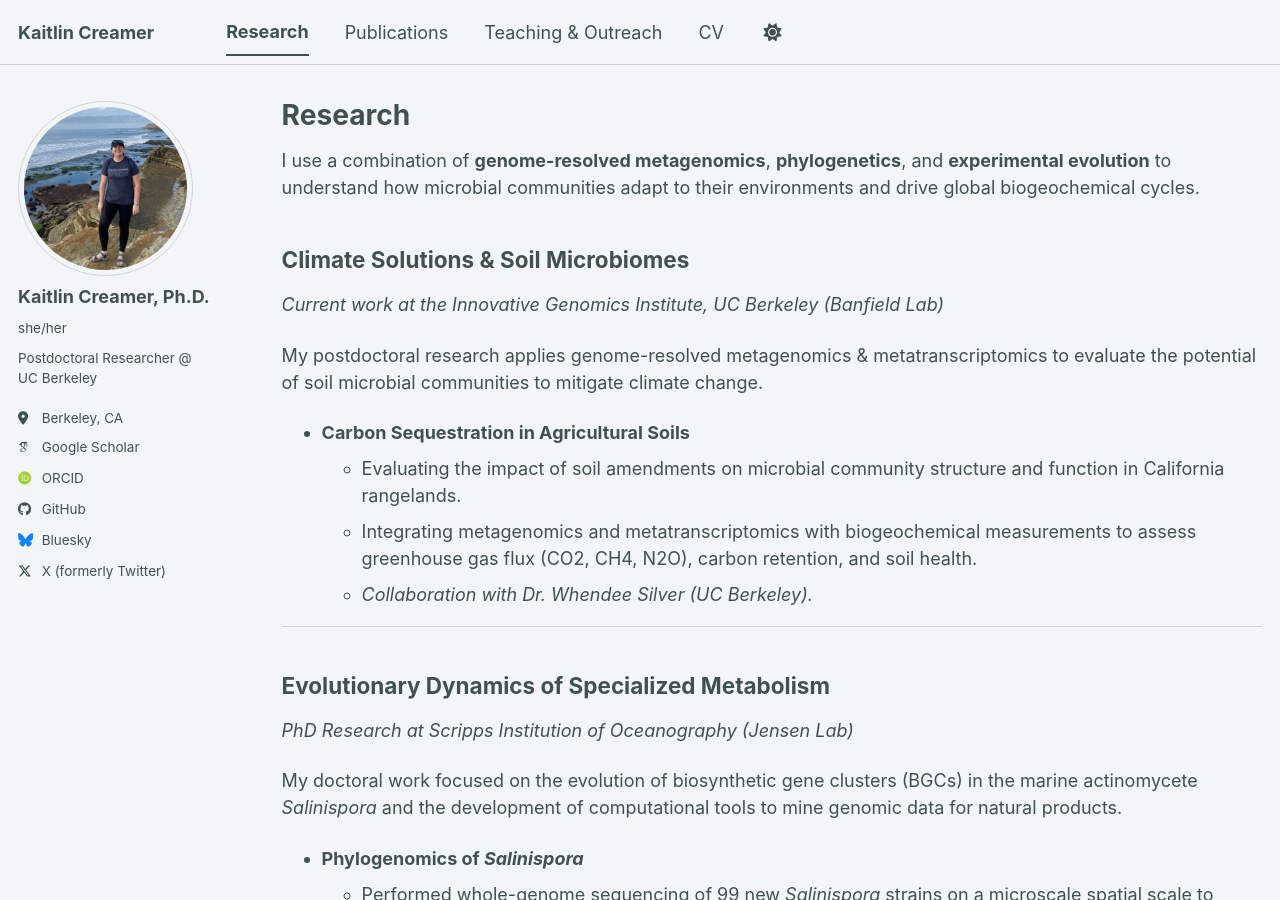
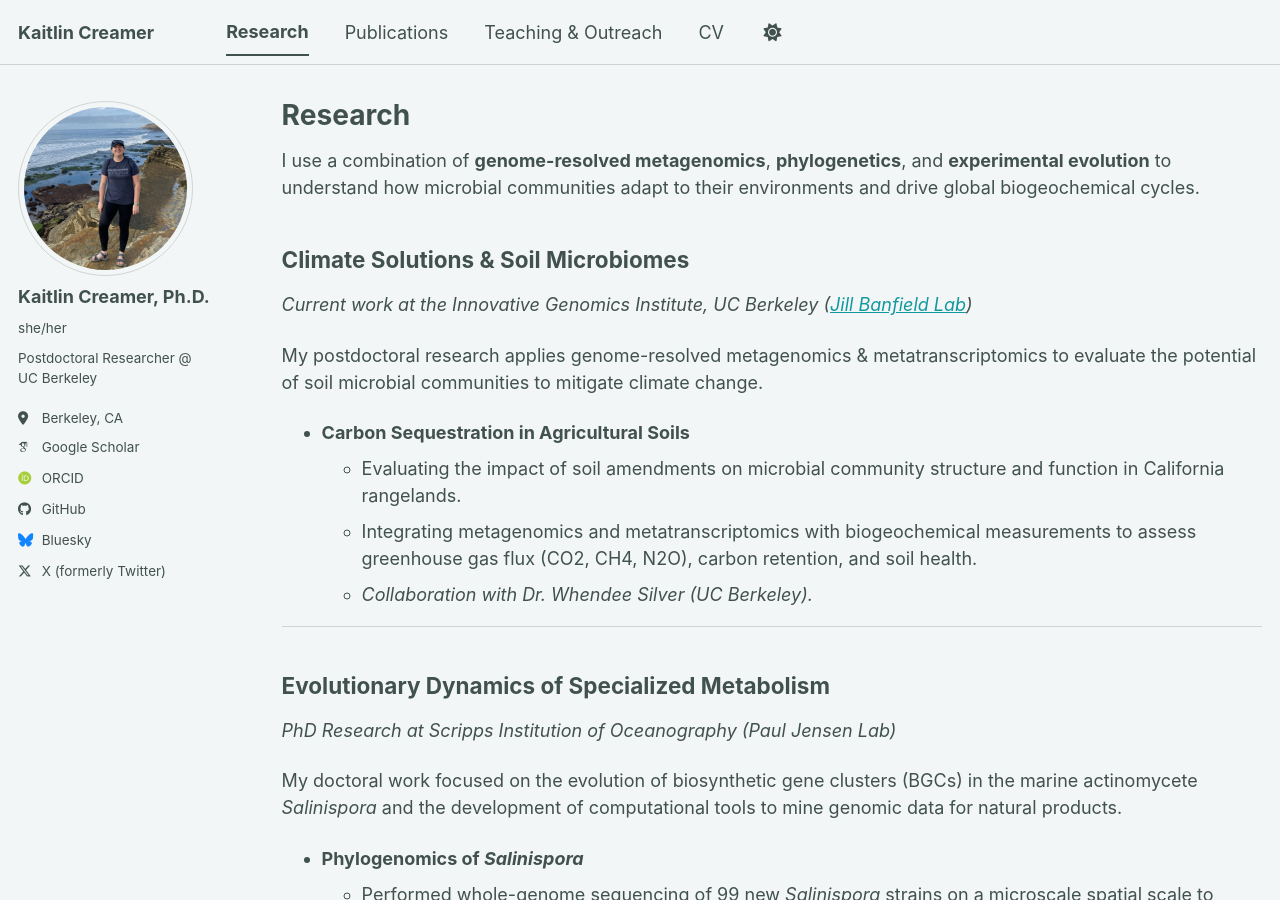
Before and after one commit to creamerk/creamerk.github.io, a Jekyll site: the page built from _pages/research.md, in a window 1280 px wide and 900 px high. Built offline with Jekyll 4.4.1, drawn with Linux system fonts in a browser that asks for light colours; some web fonts are replaced; a script bundle is joined from its source files by our own code; library files that are not in the unit come from our copies.

Commit message:
Update research.md
update links to open in new tabs

```diff
--- a/_pages/research.md
+++ b/_pages/research.md
@@ -10,7 +10,7 @@
 I use a combination of **genome-resolved metagenomics**, **phylogenetics**, and **experimental evolution** to understand how microbial communities adapt to their environments and drive global biogeochemical cycles.
 
 ## Climate Solutions & Soil Microbiomes
-*Current work at the Innovative Genomics Institute, UC Berkeley (Banfield Lab)*
+*Current work at the Innovative Genomics Institute, UC Berkeley (<a href="https://www.banfieldlab.com/" target="_blank">Jill Banfield Lab</a>)*
 
 My postdoctoral research applies genome-resolved metagenomics & metatranscriptomics to evaluate the potential of soil microbial communities to mitigate climate change.
 
@@ -22,7 +22,7 @@
 ---
 
 ## Evolutionary Dynamics of Specialized Metabolism
-*PhD Research at Scripps Institution of Oceanography (Jensen Lab)*
+*PhD Research at Scripps Institution of Oceanography (Paul Jensen Lab)*
 
 My doctoral work focused on the evolution of biosynthetic gene clusters (BGCs) in the marine actinomycete *Salinispora* and the development of computational tools to mine genomic data for natural products.
 
@@ -32,14 +32,14 @@
     * Evolutionary analysis of the *Salinispora* salinipostin biosynthetic gene cluster, uncovering new diversity in bacterial signaling molecule biosynthetic potential.
 
 * **NaPDoS2: Natural Product Domain Seeker**
-    * Developed and validated [NaPDoS2](https://napdos2.ucsd.edu), a webtool that uses phylogeny-based classification to detect ketosynthase (KS) and condensation (C) domains in genomic data.
+    * Developed and validated <a href="https://npdomainseeker.sdsc.edu/napdos2/" target="_blank">NaPDoS2</a>, a webtool that uses phylogeny-based classification to detect ketosynthase (KS) and condensation (C) domains in genomic data.
     * Applied NaPDoS2 to measure polyketide diversity by uncovering >60,000 KS domains, revealing novel patterns of biosynthetic potential across the entire tree of life.
 
 * **Deep-Sea Exploration on E/V Nautilus (2020)**
     * **Shipboard Scientist** on the *NA124* expedition to the Southern California Borderland.
     * Assisted ROV-mediated sample collections to assess the biopharmaceutical potential of benthic deep-sea ecosystems.
     * Conducted shipboard sample processing, including genomic and metabolomic preservation.
-    * [Full Dive videos on YouTube](https://www.youtube.com/watch?v=_y3MAH65Cfg&list=PL41b0O3MiKnYOFB_9lRdvgSUA95pG2WAV)
+    * <a href="https://www.youtube.com/watch?v=_y3MAH65Cfg&list=PL41b0O3MiKnYOFB_9lRdvgSUA95pG2WAV" target="_blank">Full Dive videos on YouTube</a>
 
 * **Advanced Bacterial Genetics (Cold Spring Harbor Laboratory) (2019)**
     * **Course Participant** (June 2019): Intensive training in transposon mutagenesis (Tn-Seq), CRISPR/Cas genome editing, and recombineering in *E. coli*, *Salmonella*, and *Vibrio*.
```
